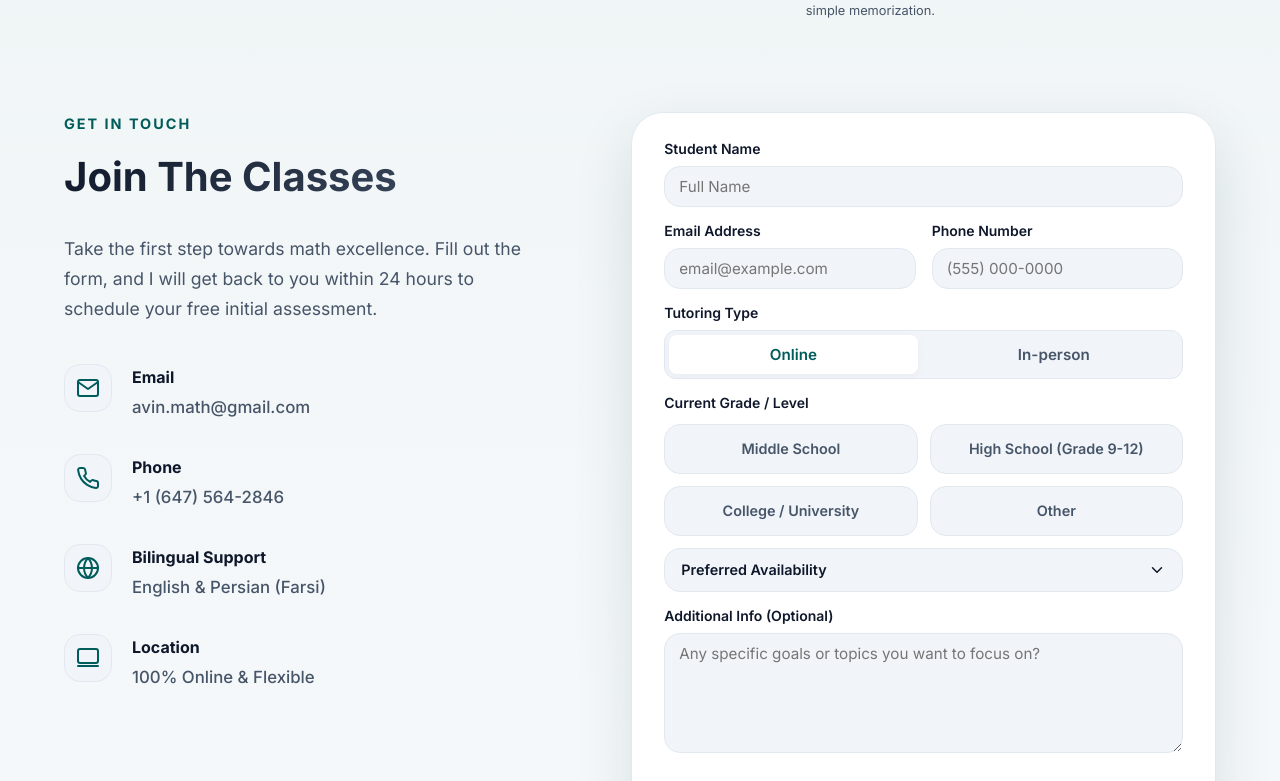
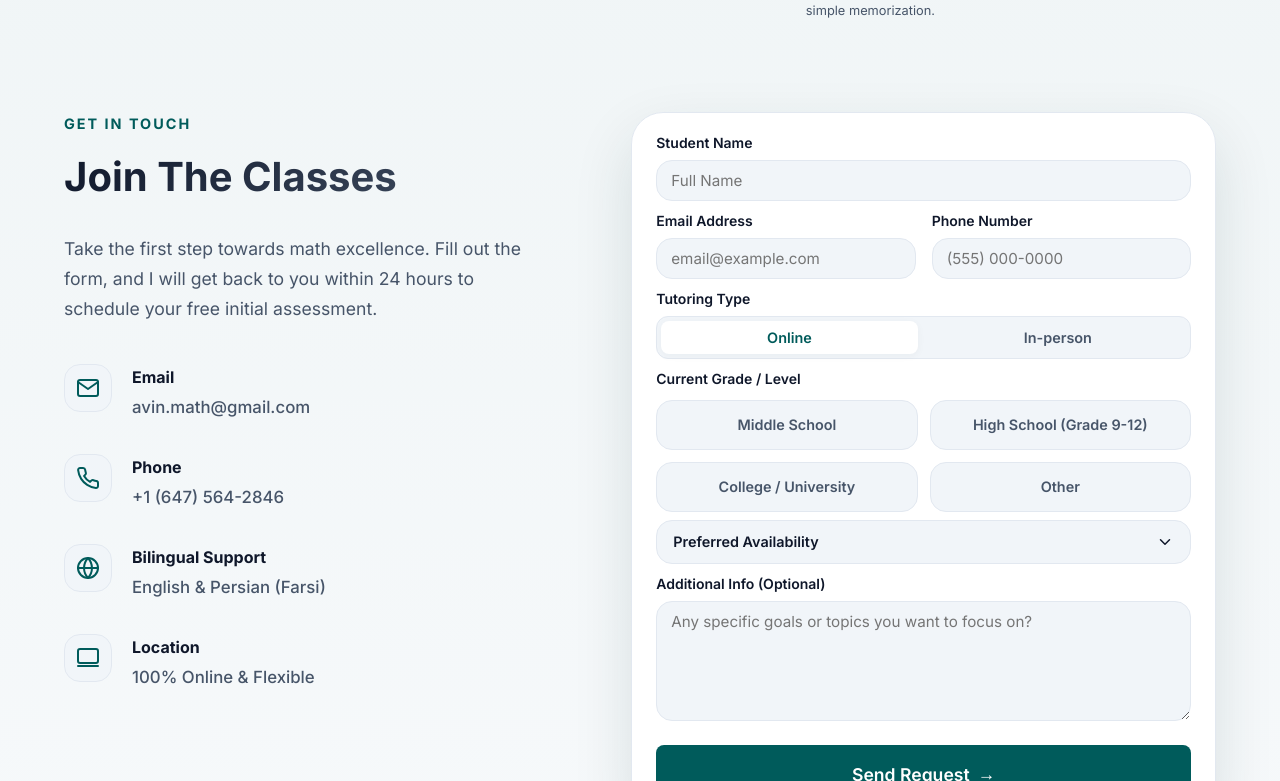
Before and after one commit to parsaabbasian/Math_Tutoring, a Next.js app: page / in a window 1280 px wide. Shown: the part 1879-2660 px from the top of the page. Built offline with nearby package versions, Linux system fonts and the light colour scheme.

Commit message:
Further refine form size to achieve an ultra-compact and focused layout

```diff
--- a/src/app/components/Contact.module.css
+++ b/src/app/components/Contact.module.css
@@ -78,7 +78,7 @@
 
 .formContainer {
   background: var(--surface);
-  padding: 24px 32px;
+  padding: 18px 24px;
   border-radius: var(--radius-lg);
   box-shadow: var(--shadow-lg);
   border: 1px solid var(--border);
@@ -87,7 +87,7 @@
 .form {
   display: flex;
   flex-direction: column;
-  gap: 12px;
+  gap: 8px;
 }
 
 .row {
@@ -231,9 +231,9 @@
 }
 
 .typeBtn {
-  padding: 10px;
+  padding: 8px;
   border-radius: 8px;
-  font-size: 0.95rem;
+  font-size: 0.9rem;
   font-weight: 600;
   color: var(--text-muted);
   transition: var(--transition);
@@ -322,7 +322,7 @@
 }
 
 .slotBtn {
-  height: 32px;
+  height: 26px;
   background: var(--surface);
   border: 1px solid var(--border);
   border-radius: 6px;
--- a/src/app/components/Contact.tsx
+++ b/src/app/components/Contact.tsx
@@ -154,8 +154,8 @@ export default function Contact() {
             {status === 'success' ? (
               <div className={styles.successState}>
                 <svg width="48" height="48" viewBox="0 0 24 24" fill="none" stroke="var(--primary)" strokeWidth="2" strokeLinecap="round" strokeLinejoin="round">
-                  <path d="M22 11.08V12a10 10 0 1 1-5.93-9.14"/>
-                  <polyline points="22 4 12 14.01 9 11.01"/>
+                  <path d="M22 11.08V12a10 10 0 1 1-5.93-9.14" />
+                  <polyline points="22 4 12 14.01 9 11.01" />
                 </svg>
                 <h3>{language === 'en' ? 'Request Sent!' : 'درخواست ارسال شد!'}</h3>
                 <p>{t.form.success}</p>
```
